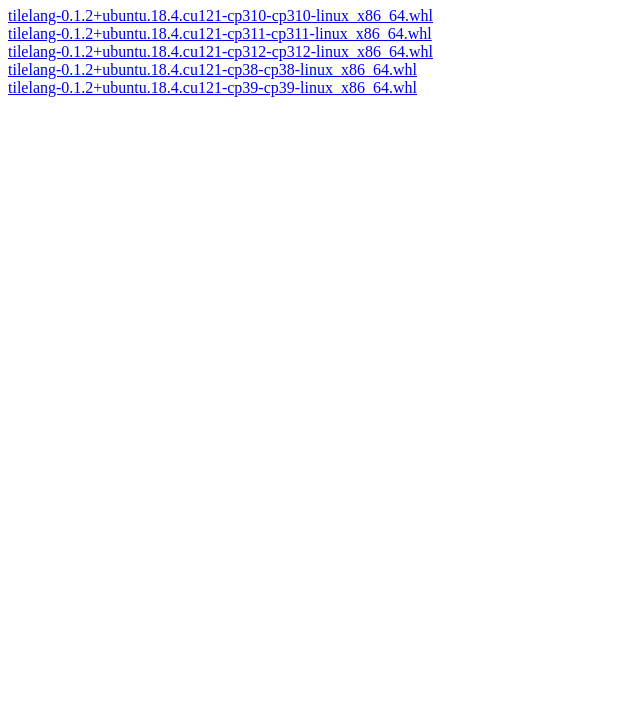
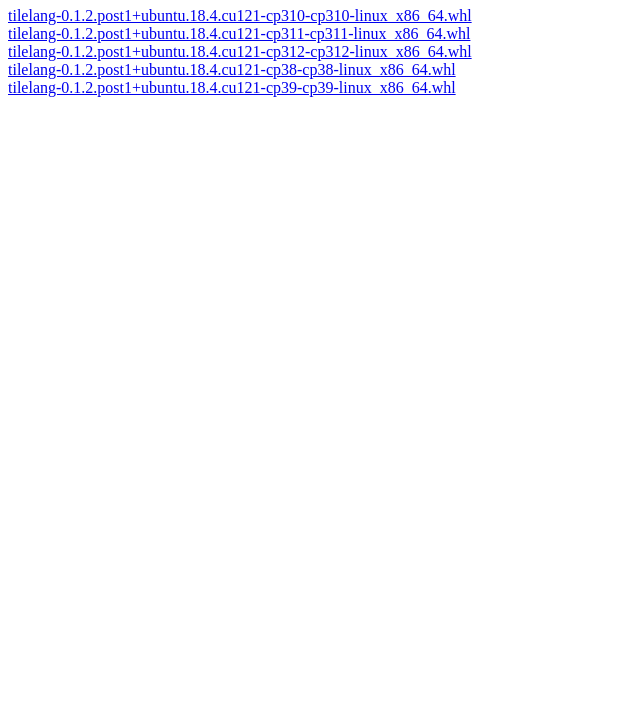
Before and after one commit to tile-ai/whl, a plain HTML site: page cu121/index.html in a window 1280 px wide. Shown: the part 73-800 px from the top of the page, without its empty margins (0-640 px from the left). Drawn offline with Linux system fonts and the light colour scheme.

Commit message:
update tilelang wheel links to version 0.1.2.post1

```diff
--- a/cu121/index.html
+++ b/cu121/index.html
@@ -1,7 +1,7 @@
 <!DOCTYPE html>
     <h1>TileLang Python Wheels for CUDA 121</h1>
-<a href="https://github.com/tile-ai/tilelang/releases/download/v0.1.2/tilelang-0.1.2+ubuntu.18.4.cu121-cp310-cp310-linux_x86_64.whl#sha256=f8bc1995234a73eb813572a3ea2bad38a64644a4e8fbfc179c5cfb11f6dc7c3b">tilelang-0.1.2+ubuntu.18.4.cu121-cp310-cp310-linux_x86_64.whl</a><br>
-<a href="https://github.com/tile-ai/tilelang/releases/download/v0.1.2/tilelang-0.1.2+ubuntu.18.4.cu121-cp311-cp311-linux_x86_64.whl#sha256=0113e410f892c1046660898320b5a84aa75da707f91f50e83a5777dff7e72317">tilelang-0.1.2+ubuntu.18.4.cu121-cp311-cp311-linux_x86_64.whl</a><br>
-<a href="https://github.com/tile-ai/tilelang/releases/download/v0.1.2/tilelang-0.1.2+ubuntu.18.4.cu121-cp312-cp312-linux_x86_64.whl#sha256=eef41b0bb264cac676ebde8de5df3ae4c556830e6ebaa8dd9ce6f511d6c2938a">tilelang-0.1.2+ubuntu.18.4.cu121-cp312-cp312-linux_x86_64.whl</a><br>
-<a href="https://github.com/tile-ai/tilelang/releases/download/v0.1.2/tilelang-0.1.2+ubuntu.18.4.cu121-cp38-cp38-linux_x86_64.whl#sha256=0b374ba53f0da470a9e7ac92478252923bf9df947412324045cc7fdc6a5c3291">tilelang-0.1.2+ubuntu.18.4.cu121-cp38-cp38-linux_x86_64.whl</a><br>
-<a href="https://github.com/tile-ai/tilelang/releases/download/v0.1.2/tilelang-0.1.2+ubuntu.18.4.cu121-cp39-cp39-linux_x86_64.whl#sha256=faa154dea52ee051bb53de947adccdf3036c2984b4a270a5dd6201bacb21eb16">tilelang-0.1.2+ubuntu.18.4.cu121-cp39-cp39-linux_x86_64.whl</a><br>
+<a href="https://github.com/tile-ai/tilelang/releases/download/v0.1.2.post1/tilelang-0.1.2.post1+ubuntu.18.4.cu121-cp310-cp310-linux_x86_64.whl#sha256=56b3b174c00595c0abfd41da83644c1ad19c09fa427eb3bd20440aaf137f2e1b">tilelang-0.1.2.post1+ubuntu.18.4.cu121-cp310-cp310-linux_x86_64.whl</a><br>
+<a href="https://github.com/tile-ai/tilelang/releases/download/v0.1.2.post1/tilelang-0.1.2.post1+ubuntu.18.4.cu121-cp311-cp311-linux_x86_64.whl#sha256=3778ad2bc84469a640a52ea673d5c96ad54f89460e0d32da77f96546b42bb799">tilelang-0.1.2.post1+ubuntu.18.4.cu121-cp311-cp311-linux_x86_64.whl</a><br>
+<a href="https://github.com/tile-ai/tilelang/releases/download/v0.1.2.post1/tilelang-0.1.2.post1+ubuntu.18.4.cu121-cp312-cp312-linux_x86_64.whl#sha256=7cae4abf7bf53c9fcf8df77e346c88ddc2e1d7f76ed3cf4c496346084bcc3b55">tilelang-0.1.2.post1+ubuntu.18.4.cu121-cp312-cp312-linux_x86_64.whl</a><br>
+<a href="https://github.com/tile-ai/tilelang/releases/download/v0.1.2.post1/tilelang-0.1.2.post1+ubuntu.18.4.cu121-cp38-cp38-linux_x86_64.whl#sha256=b53657d687d3957dedc21e3e434344dfa30de92ad6685c42e60ae907a4aced6e">tilelang-0.1.2.post1+ubuntu.18.4.cu121-cp38-cp38-linux_x86_64.whl</a><br>
+<a href="https://github.com/tile-ai/tilelang/releases/download/v0.1.2.post1/tilelang-0.1.2.post1+ubuntu.18.4.cu121-cp39-cp39-linux_x86_64.whl#sha256=1ece4c40b90563e608998e9ba3a8e4c6d079b11c7c01fb4a035dd8e3c33c2852">tilelang-0.1.2.post1+ubuntu.18.4.cu121-cp39-cp39-linux_x86_64.whl</a><br>
```
